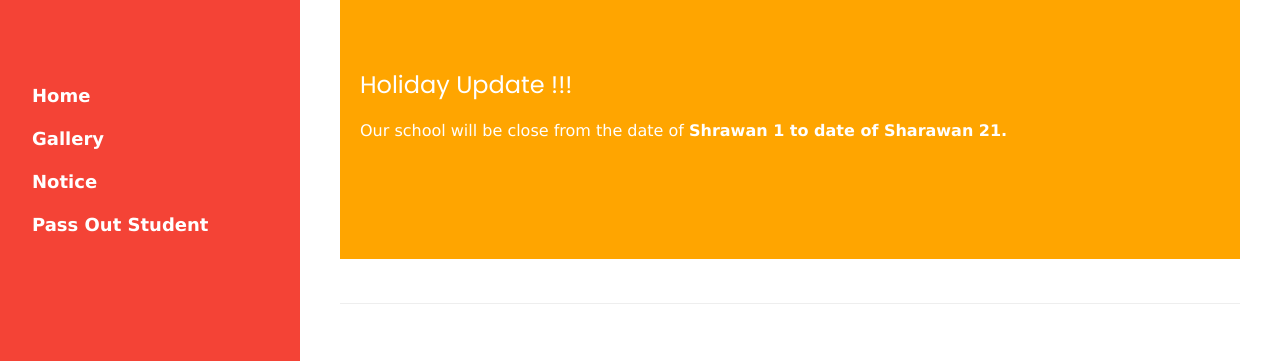
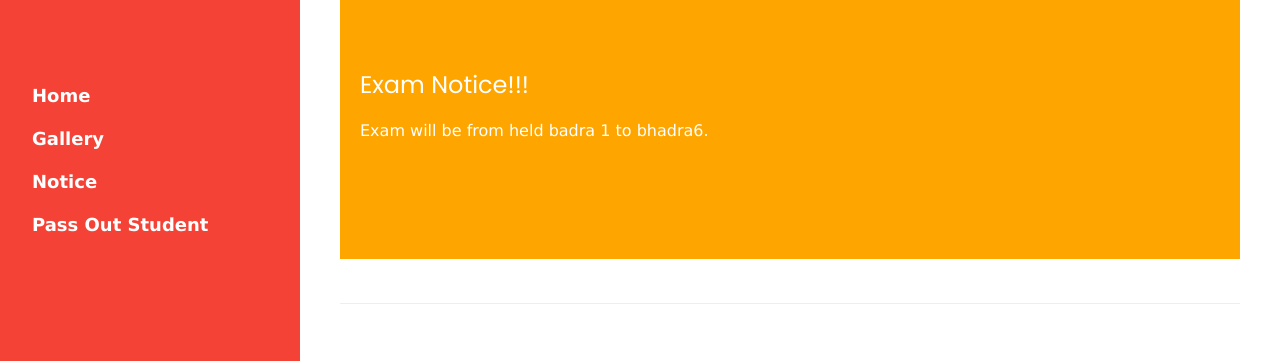
Before and after one commit to Ramkotbls/ramkotbls, a plain HTML site: page notice.html in a window 1280 px wide. Both pictures are taken after a click on the button "Notification". Shown: the part 375-736 px from the top of the page. Drawn offline with nearby package versions, Linux system fonts and the light colour scheme.

Commit message:
Update notice.html

```diff
--- a/notice.html
+++ b/notice.html
@@ -191,8 +191,8 @@ img {vertical-align: middle;}
   padding: 100px 20px;
   height: 100%;
   background-color: orange">
-  <h3>Holiday Update !!!</h3>
-  <p>Our school will be close from the date of <b>Shrawan 1 to date of Sharawan 21.</b></p>
+  <h3>Exam Notice!!!</h3>
+  <p>Exam will be  from held badra 1 to bhadra6.</b></p>
 </div>
 
 
```
